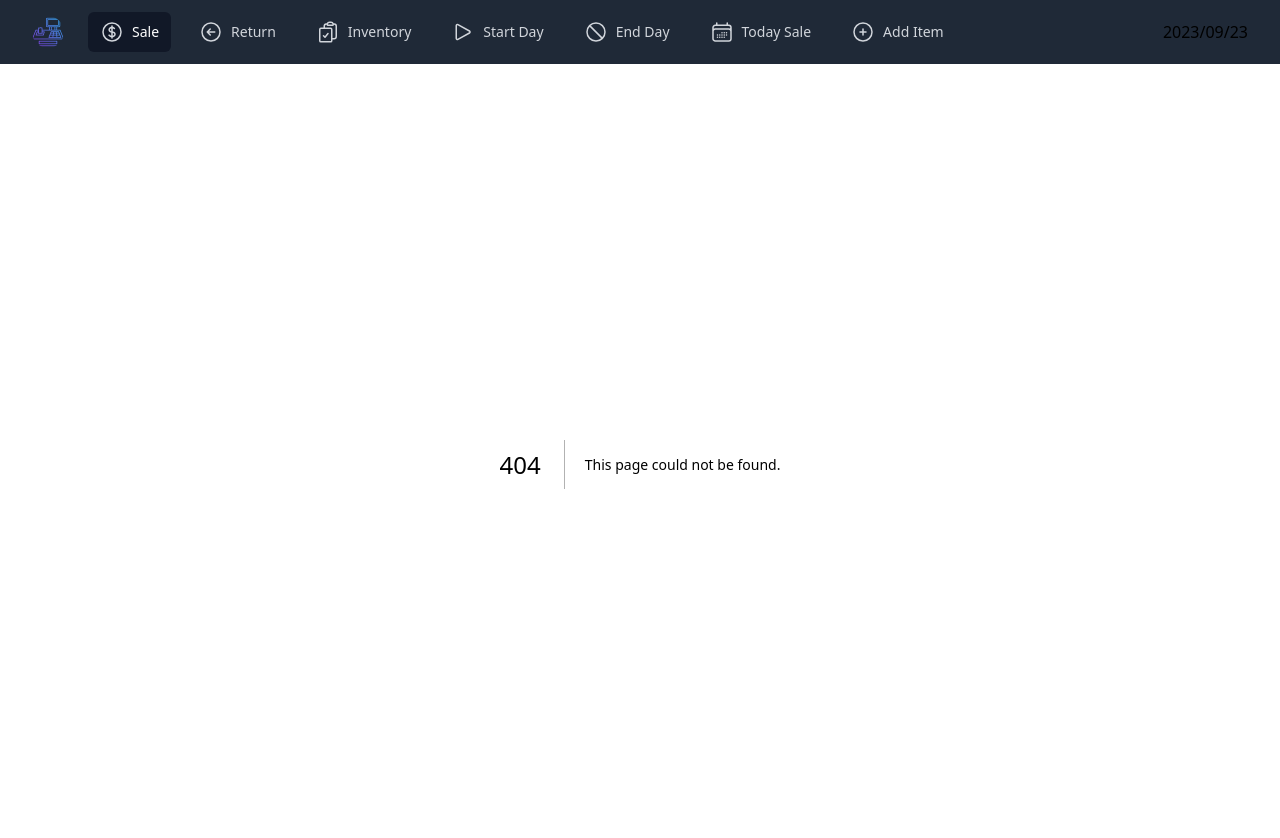
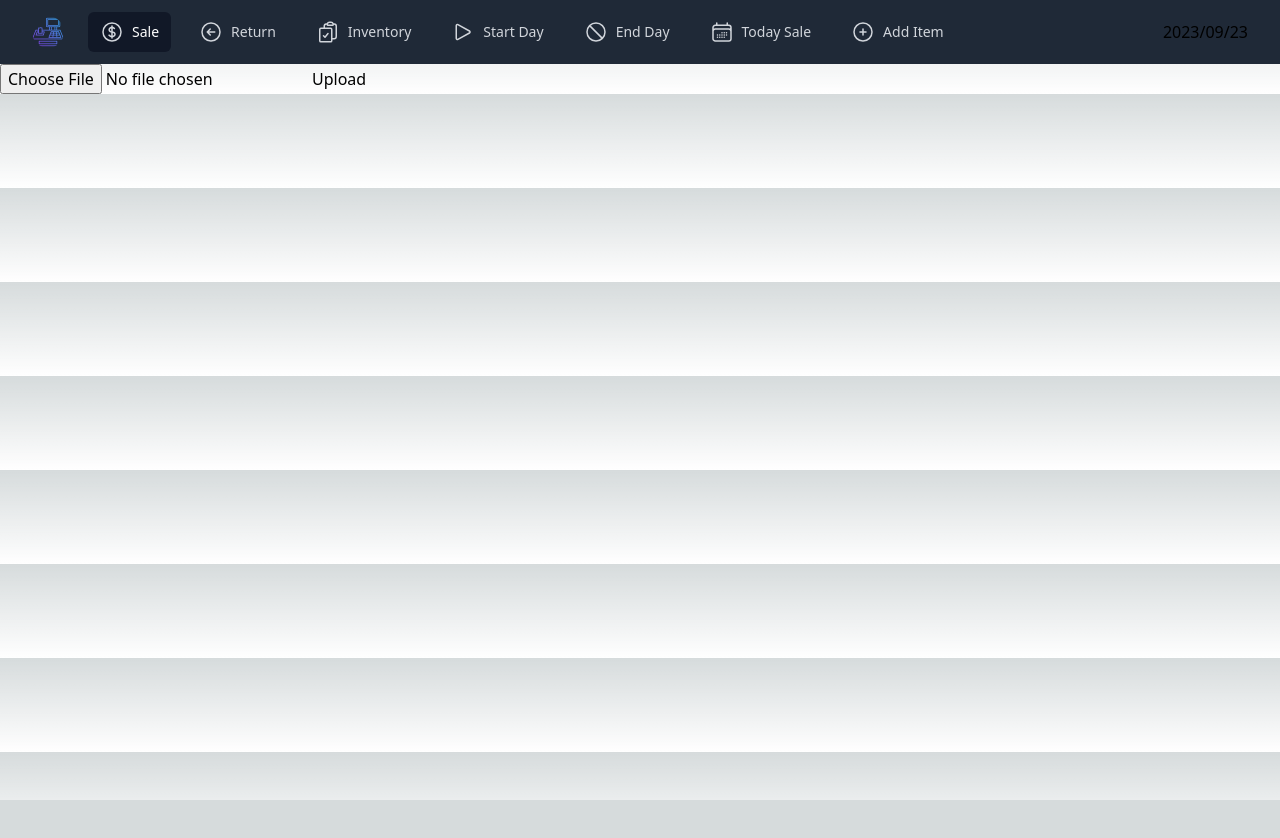
Before and after one commit to anas599/Supplement-register, a Next.js app: page /aws in a window 1280 px wide. Before the commit this address had no page. Shown: the top 838 px of the page. After the commit the page ends 800 px from the top, so only its background shows below. Built offline with nearby package versions, Linux system fonts and the light colour scheme.

Commit message:
add s3 upload component

```diff
--- /dev/null
+++ b/app/aws/page.tsx
@@ -0,0 +1,71 @@
+'use client';
+import AWS from 'aws-sdk';
+import { useState } from 'react';
+interface File {
+  name: string;
+  body: any;
+}
+
+function UploadS3() {
+  const [file, setFile] = useState<File | null>(null);
+
+  // Function to upload file to s3
+  const uploadFile = async () => {
+    AWS.config.update({
+      accessKeyId: process.env.AWS_ACCESS_KEY_ID!,
+      secretAccessKey: process.env.AWS_SECRET_ACCESS_KEY!,
+    });
+    const s3 = new AWS.S3({
+      params: { Bucket: process.env.AWS_BUCKET_NAME! },
+      region: process.env.AWS_REGION!,
+    });
+
+    // Files Parameters
+
+    const params = {
+      Bucket: process.env.AWS_BUCKET_NAME!,
+      Key: file?.name,
+
+      Body: file?.body,
+    };
+    // Uploading file to s3
+    var upload = s3
+      .putObject(params)
+      .on('httpUploadProgress', (evt) => {
+        console.log(
+          'Uploading ' +
+            parseInt(((evt.loaded * 100) / evt.total).toString()) +
+            '%',
+        );
+      })
+      .promise();
+
+    await upload
+      .then((data: AWS.S3.PutObjectOutput) => {
+        const url = `https://${process.env.AWS_BUCKET_NAME}.s3.${process.env.AWS_REGION}.amazonaws.com/${file.name}`;
+        console.log(`File uploaded successfully at ${url}`);
+
+        alert('File uploaded successfully.');
+      })
+      .catch((err: AWS.AWSError) => {
+        console.log(err);
+        alert('Error uploading file.');
+      });
+  };
+  // Function to handle file and store it to file state
+  const handleFileChange = (e: React.ChangeEvent<HTMLInputElement>) => {
+    const file = e.target.files![0];
+    // Changing file state
+    setFile({ name: file.name, body: file });
+  };
+  return (
+    <div className="App">
+      <div>
+        <input type="file" onChange={handleFileChange} />
+        <button onClick={uploadFile}>Upload</button>
+      </div>
+    </div>
+  );
+}
+
+export default UploadS3;
```
